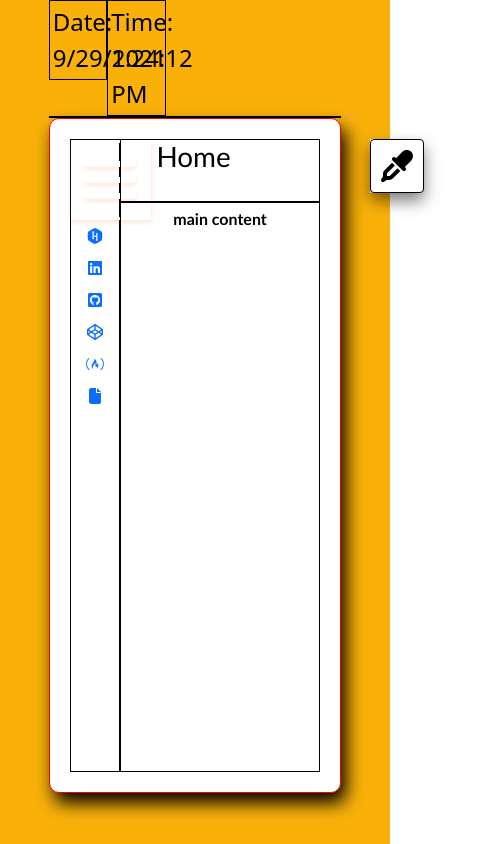
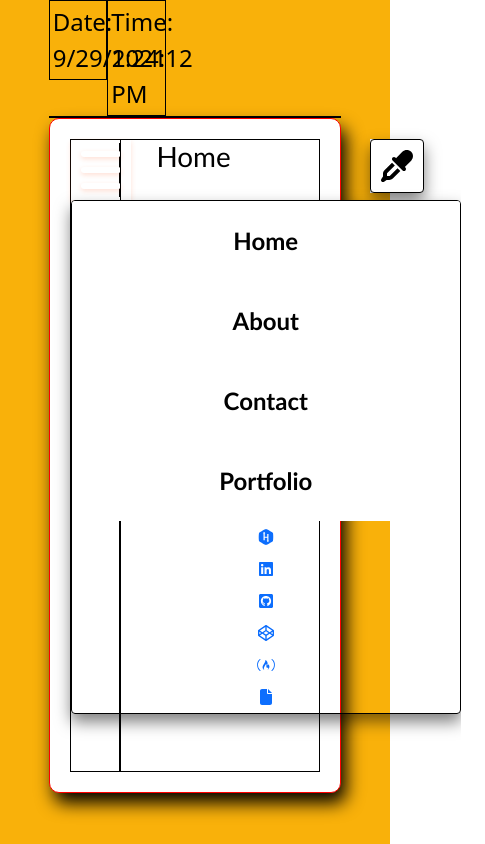
Before and after one commit to raseward14/Responsive-Portfolio, a React (Create React App) app in the folder client/: page / in a window 390 px wide. Both pictures are taken after a click on the element 110 px from the left and 179 px from the top of the page. Shown: the whole page, 485 px wide, since content can reach past the window. Built offline with nearby package versions, Linux system fonts and the light colour scheme.

Commit message:
responsive hamburger menu functioning

```diff
--- a/client/src/components/Navbar/index.js
+++ b/client/src/components/Navbar/index.js
@@ -15,14 +15,15 @@ function Navbar() {
     // })
 
     const hamburgerFunction = () => {
-        document.getElementById('menu-button').classList.toggle('show')
-    }
+        document.getElementById("navMenu").classList.toggle("show");
+    };
     return (
 
         <div>
-            <div className='menu-button'>
-                <div className='menu-button_burger' onClick={()=> hamburgerFunction}></div>
+            <div className='menu-button' onClick={hamburgerFunction}>
+                <div className='menu-button_burger'></div>
             </div>
+            <div id="navMenu" className="navbar-content">
                 <Nav className="nav-bar-main">
                     <NavItem>
                         <NavLink href="/" active>Home</NavLink>
@@ -42,6 +43,9 @@ function Navbar() {
                 </Nav>
                 <Icons />
             </div>
+
+
+        </div>
     );
 };
 
--- a/client/src/components/Navbar/style.css
+++ b/client/src/components/Navbar/style.css
@@ -11,7 +11,6 @@
     background-color: white;
     font-size: 24px;
 }
-
 .menu-button {
     display: none;
 }
@@ -21,16 +20,9 @@
 https://www.google.com/search?q=how+to+make+an+animated+hamburger+menu&oq=how+to+build+a+hamburger+menu&aqs=chrome.2.69i57j0i22i30j0i390l2.11405j0j7&sourceid=chrome&ie=UTF-8#kpvalbx=_dsSTYZzpC7mkqtsP6vWk-A848
 */
 
-/* Show the dropdown menu (use JS to add this class to the dropdown-content container when the user clicks on the dropdown button)*/
-.show {
-    opacity: 1;
-    transform: translateY(0);
-    pointer-events: auto;
-}
-
 /*We will use box-shadow property to make the dropdown menu look like a 'card'. We also use z-index to place the dropdown in front of other elements*/
 @media (max-width: 767px) {
-    .nav-link {
+    .navbar-content {
         opacity: 0;
         pointer-events: none;
         position: absolute;
@@ -50,17 +42,23 @@ https://www.google.com/search?q=how+to+make+an+animated+hamburger+menu&oq=how+to
         display: flex;
         justify-content: center;
         align-items: center;
-        width: 80px;
-        height: 80px;
+        width: 60px;
+        height: 60px;
         cursor: pointer;
         transition: all 0.5s ease-in-out;
         border: 3px solid #fff;
         box-shadow: 0 2px 5px rgba(255,101,47,.2);
+    }
 
+    div.menu-button:hover {
+        background-color: antiquewhite;
+        pointer-events: auto;
     }
+
     .menu-button_burger {
-        width: 50px;
+        width: 40px;
         height: 6px;
+        display: flex;
         background: #fff;
         border-radius: 5px;
         box-shadow: 0 2px 5px rgba(255,101,47,.2);
@@ -71,7 +69,7 @@ https://www.google.com/search?q=how+to+make+an+animated+hamburger+menu&oq=how+to
     .menu-button_burger::after {
         content: '';
         position: absolute;
-        width: 50px;
+        width: 40px;
         height: 6px;
         background: #fff;
         border-radius: 5px;
@@ -81,10 +79,17 @@ https://www.google.com/search?q=how+to+make+an+animated+hamburger+menu&oq=how+to
     }
 
     .menu-button_burger::before {
-        transform: translateY(-16px) translateX(-25px);
+        transform: translateY(-16px) ;
     }
 
     .menu-button_burger::after {
-        transform: translateY(16px) translateX(-25px);
+        transform: translateY(16px);
+    }
+
+    /* Show the dropdown menu (use JS to add this class to the dropdown-content container when the user clicks on the dropdown button)*/
+    .show {
+        opacity: 1;
+        transform: translateY(0);
+        pointer-events: auto;
     }
 }
```
Lines whose indentation alone changed are shown as unchanged.
